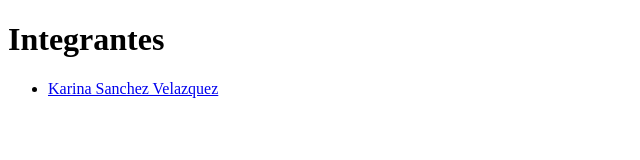
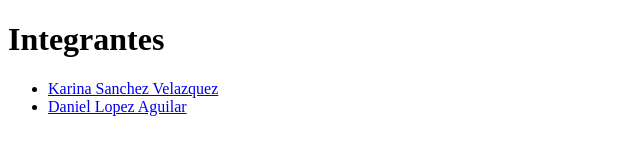
Before and after one commit to aki801/Integrantes, a plain HTML site: page index.html in a window 1280 px wide. Shown: the whole page, without its empty margins (0-640 px from the left). Drawn offline with Linux system fonts and the light colour scheme.

Commit message:
agregue el registro de mi nombre

```diff
--- a/index.html
+++ b/index.html
@@ -8,6 +8,7 @@
     <h1>Integrantes</h1>
     <ul>
         <li> <a  id="fa" href="ksv.html" >Karina Sanchez Velazquez</a></li>
+        <li><a href="dla.html">Daniel Lopez Aguilar</a></li>
     </ul>
 </body>
 </html>
```
